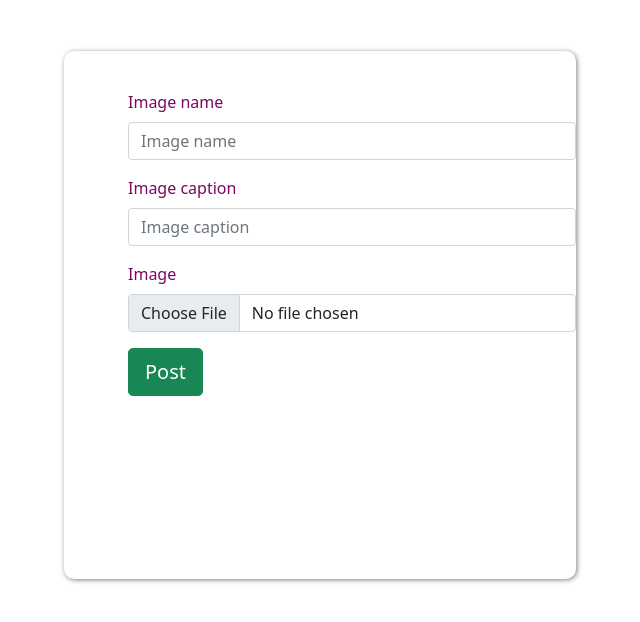
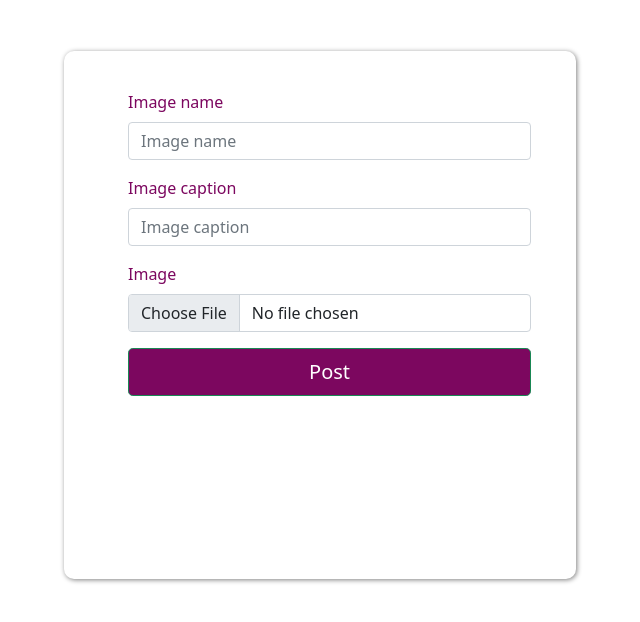
Before and after one commit to victoriamwangi/vigreisSocial, a Django app: a page that uses social/templates/base.html in a window 1280 px wide. Shown: the part 57-679 px from the top of the page, without its empty margins (320-960 px from the left). Run offline with Django 4.2, Linux system fonts and the light colour scheme; some libraries are stand-ins or nearby versions.

Commit message:
style registration and login forms

```diff
--- a/static/css/style.css
+++ b/static/css/style.css
@@ -49,20 +49,21 @@ h1 {
     padding-top: 3vw;
 }
 
-.post-form,
-.loginfrm,
+.post-form input,
+.loginfrm input,
 .registerfrm input {
     width: 90%;
 }
 
-.post-form,
-.loginfrm,
+.post-form label,
+.loginfrm label,
 .registerfrm label {
     color: rgb(124, 7, 95);
 }
 
-.post-form .loginfrm,
-.registerfrm .btn {
+.post-form .btn,
+.registerfrm .btn,
+.loginfrm .btn {
     background-color: rgb(124, 7, 95) !important;
 }
 
@@ -71,7 +72,7 @@ h1 {
     /* margin-top: 2vw; */
 }
 
-.loginfrm,
+.loginfrm .btn-sm,
 .registerfrm .btn-sm {
     background-color: rgb(124, 7, 95) !important;
     font-size: 1.4vw;
```
